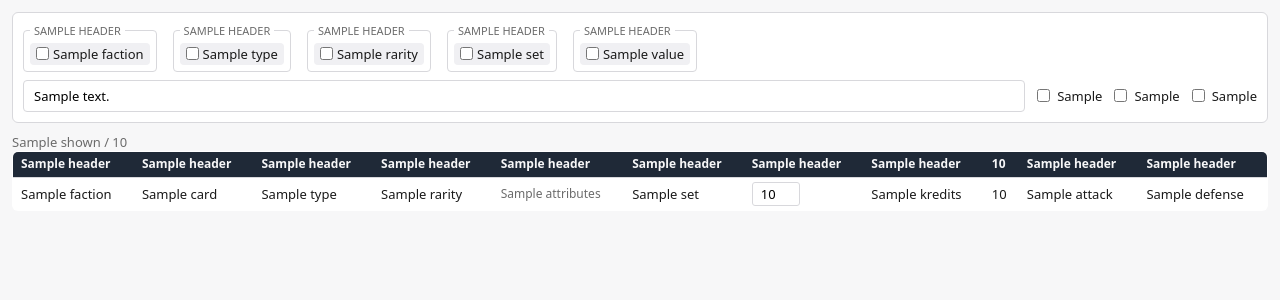
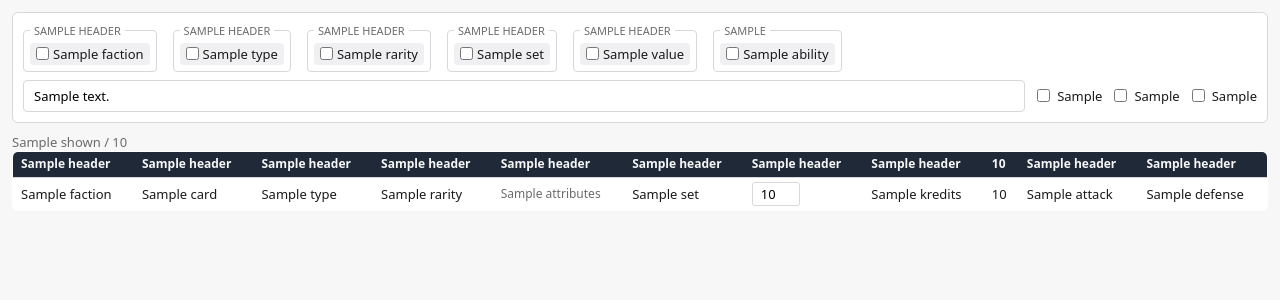
Before and after one commit to AABur/kardscm, a FastAPI app: template kardscm/web/templates/index.html in a window 1280 px wide. Shown: the part 37-337 px from the top of the page. Run offline with FastAPI, Linux system fonts and the light colour scheme; the template is opened without the code that fills it: most values are stand-ins (such as "Sample title", 1, 10 or a date in 2020).

Commit message:
feat: add ability filter to webUI (Stage 3)
- CardFilters gains abilities: list[str]
- queries.py: OR-combined ability_* = 1 clauses, whitelisted via
  KNOWN_ABILITIES (column names cannot be parameterized)
- app.py: thread abilities through both routes and facets
- _filters.html: new fieldset of ability chips after kredits
- en.toml + ru.toml: filter_abilities ui string

Manual verification on collection.db (1488 cards):
  blitz=122, guard=70, blitz∪guard=189, Soviet∩blitz=21,
  bogus ability silently dropped by whitelist.

```diff
--- a/kardscm/locales/en.toml
+++ b/kardscm/locales/en.toml
@@ -93,6 +93,7 @@ search_placeholder = "search by name…"
 toggle_spawnable = "spawnable"
 toggle_reserved = "reserved"
 toggle_owned = "only owned"
+filter_abilities = "Abilities"
 col_cost = "Cost"
 card_id_label = "cardId"
 saved_hint = "saves automatically (Tab/Enter)"
--- a/kardscm/locales/ru.toml
+++ b/kardscm/locales/ru.toml
@@ -84,6 +84,7 @@ search_placeholder = "поиск по названию…"
 toggle_spawnable = "спаунятся"
 toggle_reserved = "в резерве"
 toggle_owned = "только мои"
+filter_abilities = "Способности"
 col_cost = "Стоимость"
 card_id_label = "cardId"
 saved_hint = "сохраняется автоматически (Tab/Enter)"
--- a/kardscm/web/app.py
+++ b/kardscm/web/app.py
@@ -65,6 +65,7 @@ def _read_filters(
     rarities: list[str],
     sets: list[str],
     kredits: list[int],
+    abilities: list[str],
     q: str,
     spawnable: bool,
     reserved: bool,
@@ -76,6 +77,7 @@ def _read_filters(
         rarities=rarities,
         sets=sets,
         kredits=kredits,
+        abilities=abilities,
         text_query=q.strip(),
         include_spawnable=spawnable,
         include_reserved=reserved,
@@ -143,6 +145,7 @@ def create_app(db_path: str | Path, lang_config: LanguageConfig | None = None) -
                     "rarities": [(r, cfg.rarity_names.get(r, r)) for r in RARITIES],
                     "sets": [(s, cfg.set_names.get(s, s)) for s in SETS],
                     "kredits": KREDITS_RANGE,
+                    "abilities": [(a, cfg.ability_names.get(a, a)) for a in KNOWN_ABILITIES],
                 },
                 "headers": cfg.export_headers,
                 "ui": cfg.ui_strings,
@@ -158,6 +161,7 @@ def create_app(db_path: str | Path, lang_config: LanguageConfig | None = None) -
         rarities: list[str] = Query(default=[]),
         sets: list[str] = Query(default=[]),
         kredits: list[int] = Query(default=[]),
+        abilities: list[str] = Query(default=[]),
         q: str = Query(default=""),
         spawnable: bool = Query(default=False),
         reserved: bool = Query(default=False),
@@ -166,7 +170,7 @@ def create_app(db_path: str | Path, lang_config: LanguageConfig | None = None) -
         direction: str = Query(default="asc"),
     ) -> HTMLResponse:
         filters = _read_filters(
-            factions, types, rarities, sets, kredits, q, spawnable, reserved, owned
+            factions, types, rarities, sets, kredits, abilities, q, spawnable, reserved, owned
         )
         return render_table(request, filters, sort, direction, "index.html")
 
@@ -178,6 +182,7 @@ def create_app(db_path: str | Path, lang_config: LanguageConfig | None = None) -
         rarities: list[str] = Query(default=[]),
         sets: list[str] = Query(default=[]),
         kredits: list[int] = Query(default=[]),
+        abilities: list[str] = Query(default=[]),
         q: str = Query(default=""),
         spawnable: bool = Query(default=False),
         reserved: bool = Query(default=False),
@@ -186,7 +191,7 @@ def create_app(db_path: str | Path, lang_config: LanguageConfig | None = None) -
         direction: str = Query(default="asc"),
     ) -> HTMLResponse:
         filters = _read_filters(
-            factions, types, rarities, sets, kredits, q, spawnable, reserved, owned
+            factions, types, rarities, sets, kredits, abilities, q, spawnable, reserved, owned
         )
         return render_table(request, filters, sort, direction, "_table.html")
 
--- a/kardscm/web/queries.py
+++ b/kardscm/web/queries.py
@@ -43,6 +43,7 @@ class CardFilters:
     rarities: list[str] = field(default_factory=list)
     sets: list[str] = field(default_factory=list)
     kredits: list[int] = field(default_factory=list)
+    abilities: list[str] = field(default_factory=list)
     text_query: str = ""
     include_spawnable: bool = False
     include_reserved: bool = False
@@ -87,6 +88,16 @@ def _build_where(filters: CardFilters, locale_key: str) -> tuple[list[str], list
         placeholders = ",".join("?" for _ in filters.kredits)
         where.append(f"kredits IN ({placeholders})")
         params.extend(filters.kredits)
+
+    if filters.abilities:
+        # Whitelist against KNOWN_ABILITIES — column names cannot be
+        # parameterized so unsafe input must be rejected before string
+        # interpolation. OR semantics: card matches if ANY selected
+        # ability is set.
+        valid = [a for a in filters.abilities if a in KNOWN_ABILITIES]
+        if valid:
+            clauses = " OR ".join(f"ability_{a} = 1" for a in valid)
+            where.append(f"({clauses})")
 
     if filters.text_query:
         where.append(f"LOWER({_title_expr(locale_key)}) LIKE LOWER(?)")
--- a/kardscm/web/templates/_filters.html
+++ b/kardscm/web/templates/_filters.html
@@ -63,6 +63,17 @@
     {% endfor %}
   </fieldset>
 
+  <fieldset class="filter-group">
+    <legend>{{ ui.filter_abilities if ui.filter_abilities else 'Abilities' }}</legend>
+    {% for value, label in facets.abilities %}
+      <label class="chip">
+        <input type="checkbox" name="abilities" value="{{ value }}"
+          {% if value in filters.abilities %}checked{% endif %}>
+        {{ label }}
+      </label>
+    {% endfor %}
+  </fieldset>
+
   <div class="filter-row">
     <input
       id="search-input"
```
